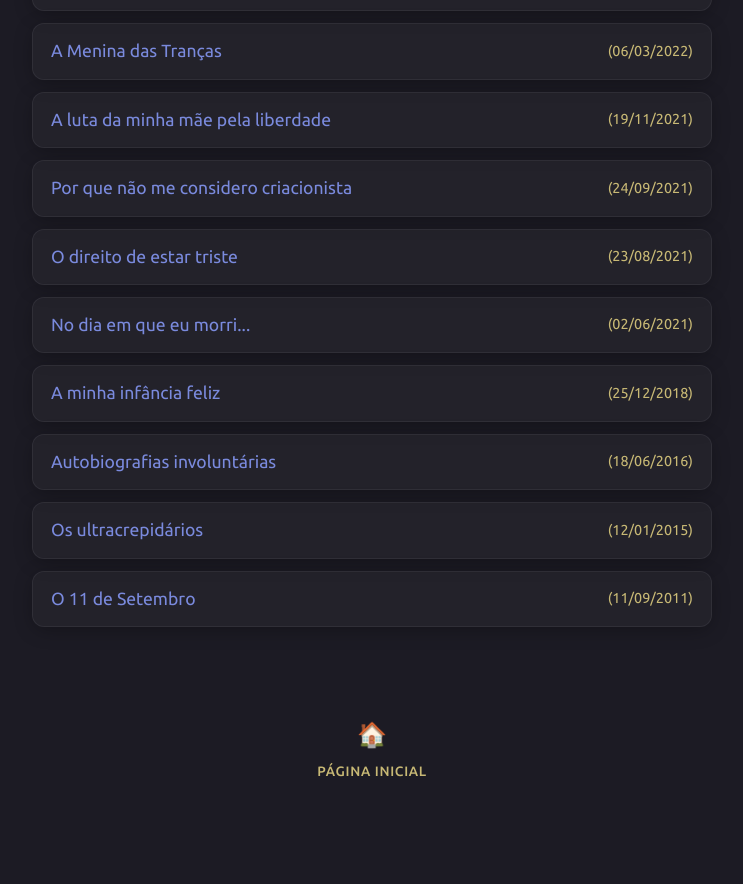
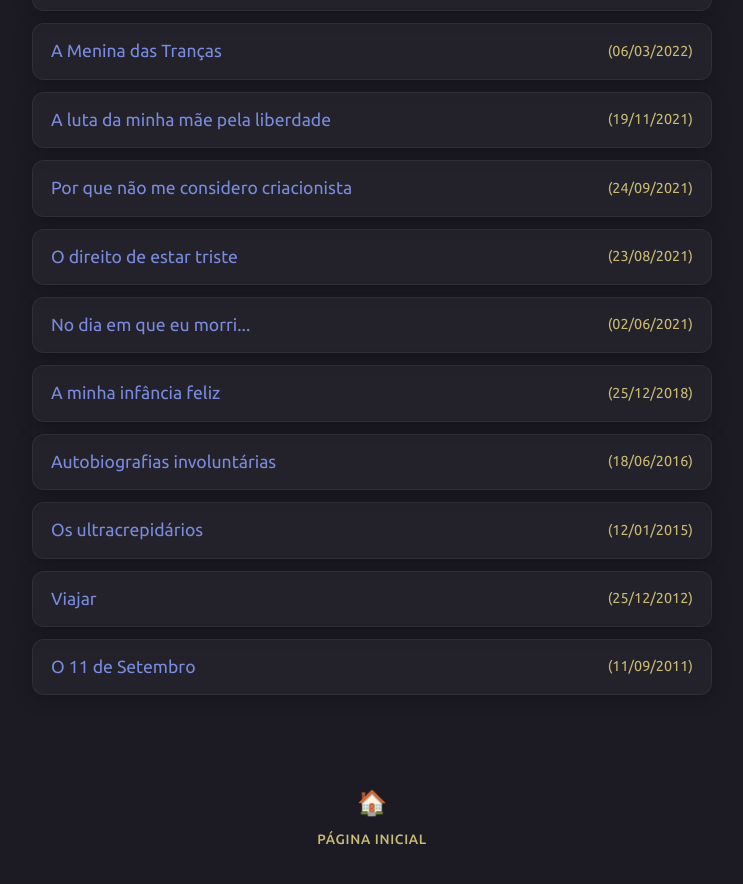
Before and after one commit to joaquim-capitao/queime-depois-de-ler, a Jekyll site: the page index.html, which Jekyll copies as it is, in a window 1280 px wide and 900 px high, scrolled down 3248 px. Shown: the top 884 px of the window, without its empty margins (268-1011 px from the left). Built offline with Jekyll 4.4.1, drawn with Linux system fonts in a browser that asks for light colours; before the commit the page ends 4079 px from its top, so only the background shows below that.

Commit message:
Atualizar o index.html

```diff
--- a/index.html
+++ b/index.html
@@ -216,6 +216,10 @@
       <li><a href="https://joaquim-capitao.github.io/queime-depois-de-ler/a-minha-infancia-feliz"><span class="title">A minha infância feliz</span><span class="date">(25/12/2018)</span></a></li>
       <li><a href="https://app.simplenote.com/p/hnXRnr"><span class="title">Autobiografias involuntárias</span><span class="date">(18/06/2016)</span></a></li>
       <li><a href="http://simp.ly/p/s9HSvN"><span class="title">Os ultracrepidários</span><span class="date">(12/01/2015)</span></a></li>
+
+      <li><a href="http://simp.ly/p/b1FTxF"><span class="title">Viajar</span><span class="date">(25/12/2012)</span></a></li>
+
+
       <li><a
 href="http://simp.ly/p/6GSNBM"><span class="title">O 11 de Setembro</span><span class="date">(11/09/2011)</span></a></li>
 
```
